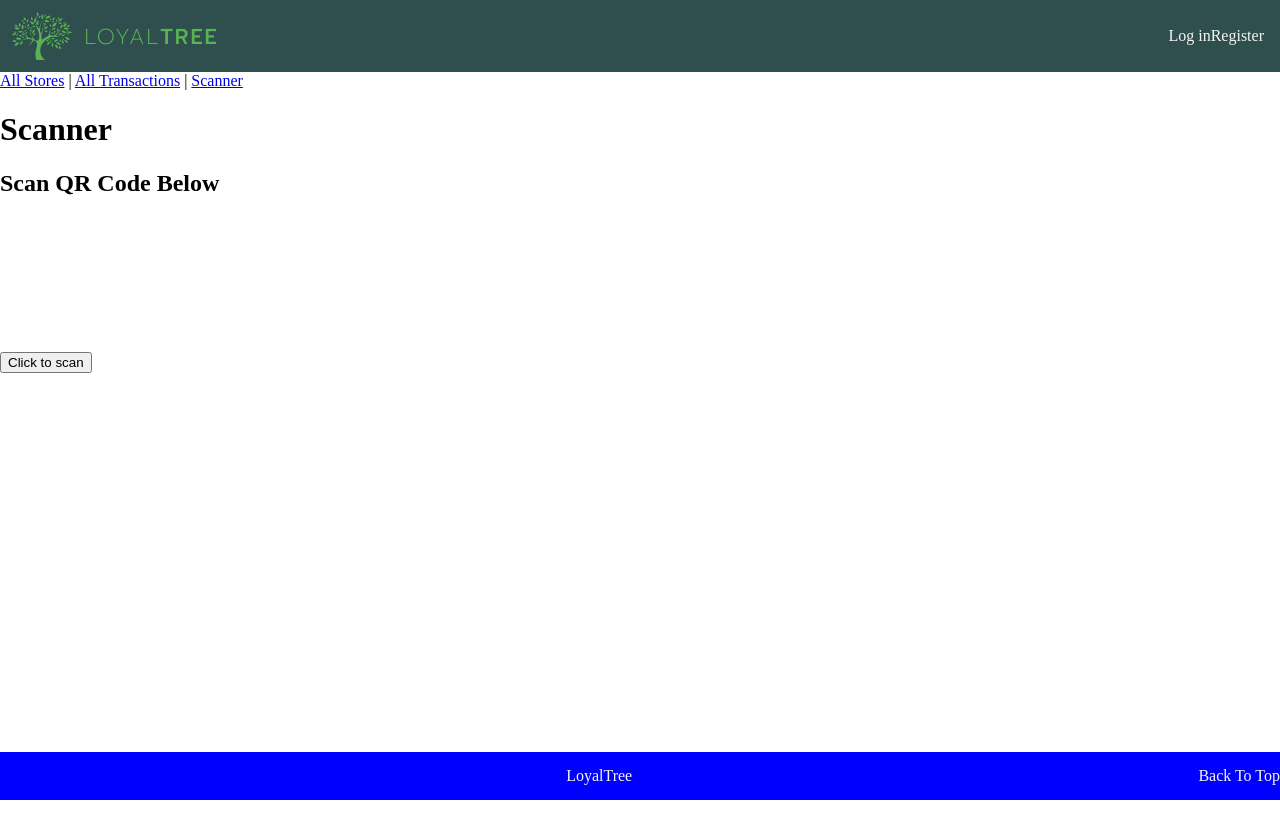
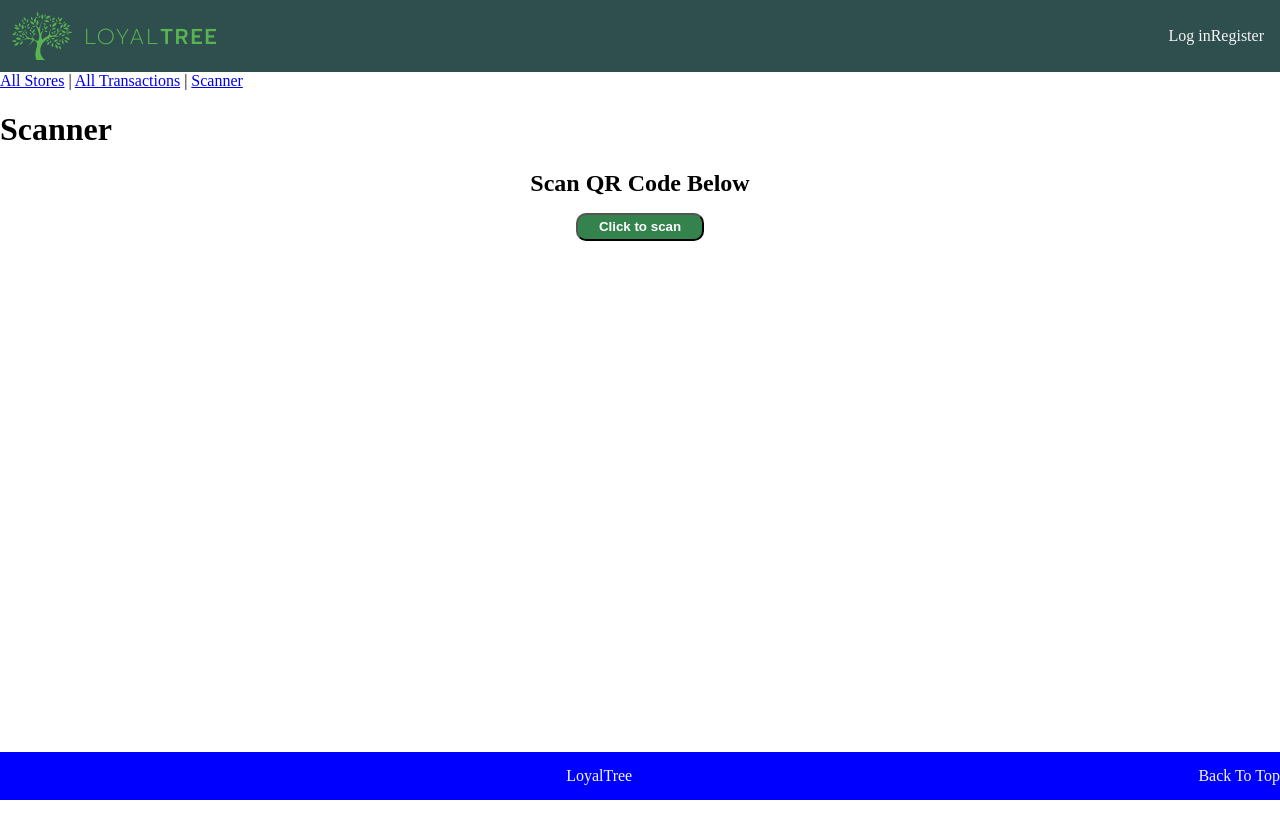
Before and after one commit to caseytite/loyalTree, a React (Create React App) app in the folder client/: page /scan in a window 1280 px wide. Shown: the top 838 px of the page. Before the commit the page ends 800 px from the top, so only its background shows below. Built offline with nearby package versions, Linux system fonts and the light colour scheme.

Commit message:
Refactor Scanner component
Switch to useRef to grab video element
Use button component insead of native
Instantiate qrScanner outside of event listener
Style with flex column and gap

```diff
--- /dev/null
+++ b/client/src/components/Scanner.css
@@ -0,0 +1,15 @@
+.scanner {
+  display: flex;
+  flex-direction: column;
+  align-items: center;
+  gap: 1rem;
+}
+
+.scanner > * {
+  margin: 0;
+  padding: 0;
+}
+
+.scanner video {
+  width: 100%;
+}
--- a/client/src/components/Scanner.jsx
+++ b/client/src/components/Scanner.jsx
@@ -1,31 +1,41 @@
-import React from "react";
+import React, { useRef } from 'react'
 
-import QrScanner from "qr-scanner";
+import QrScanner from 'qr-scanner'
+import Button from './Button'
+import './Scanner.css'
 
-const Scanner = (props) => {
+const Scanner = props => {
+  const previewEl = useRef(null)
 
-  function scanCode(e) {
-    e.preventDefault();
-    const scanPreviewElement = document.querySelector("#qr-preview");
-    const qrScanner = new QrScanner(scanPreviewElement, (result) => {
-      if (result) {
-        console.log("decoded qr code:", result)
-        // qrScanner.stop()
-        qrScanner.destroy()
-        // make select query
+  let qrScanner = null;
+
+  function scanCode(e) { //event listener function
+    e.preventDefault()
+    qrScanner = new QrScanner(
+      previewEl.current,
+      result => {
+        if (result) {
+          console.log('decoded qr code:', result)
+          // qrScanner.stop()
+          qrScanner.destroy()
+          // make select query
+        }
       }
-    }
-    );
-    qrScanner.start();
+    )
+    qrScanner.start()
   }
 
+
   return (
-    <div id="qr-test">
+    <div className="scanner">
       <h2>Scan QR Code Below</h2>
-      <button onClick={scanCode}>Click to scan</button>
-      <video id="qr-preview"></video>
+      <Button
+        onClick={e => scanCode(e)}
+        children={'Click to scan'}
+      />
+      <video ref={previewEl}></video>
     </div>
-  );
-};
+  )
+}
 
-export default Scanner;
+export default Scanner
```
